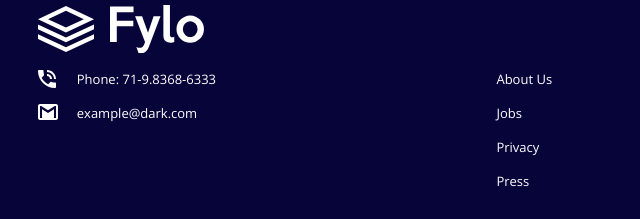
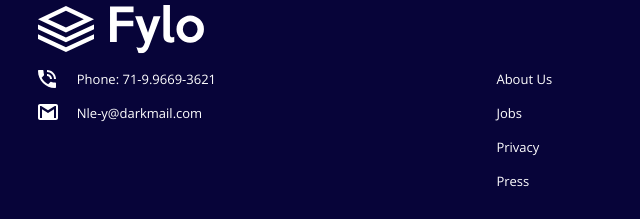
Before and after one commit to YannDarkz/Template-Filo, a plain HTML site: page index.html in a window 1280 px wide. Shown: the part 1543-1762 px from the top of the page, 0-640 px from the left. Drawn offline with nearby package versions, Linux system fonts and the light colour scheme.

Commit message:
commit inicial1.0.1

```diff
--- a/index.html
+++ b/index.html
@@ -124,8 +124,8 @@
         <img class="logo-footer" src="./src/images/logo.svg" alt="logo-fylo">
 
         <ul class="contato">
-            <li class="phone-f"><a href="#"> Phone: 71-9.8368-6333</a></li>
-            <li class="email-f"><a href="#">example@dark.com</a></li>
+            <li class="phone-f"><a href="#"> Phone: 71-9.9669-3621</a></li>
+            <li class="email-f"><a href="#">Nle-y@darkmail.com</a></li>
         </ul>
 
         <ul class="sobre-empresa">
```
